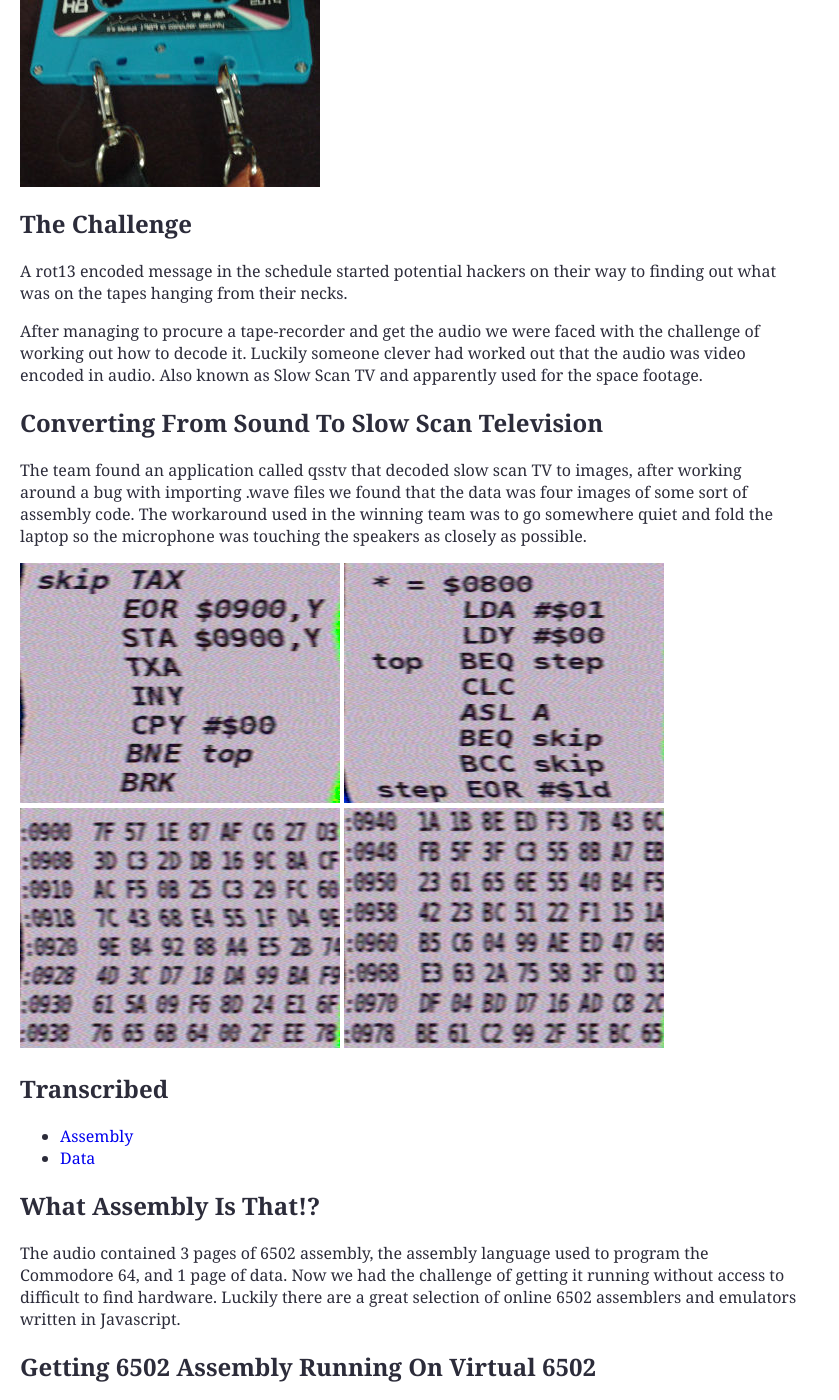
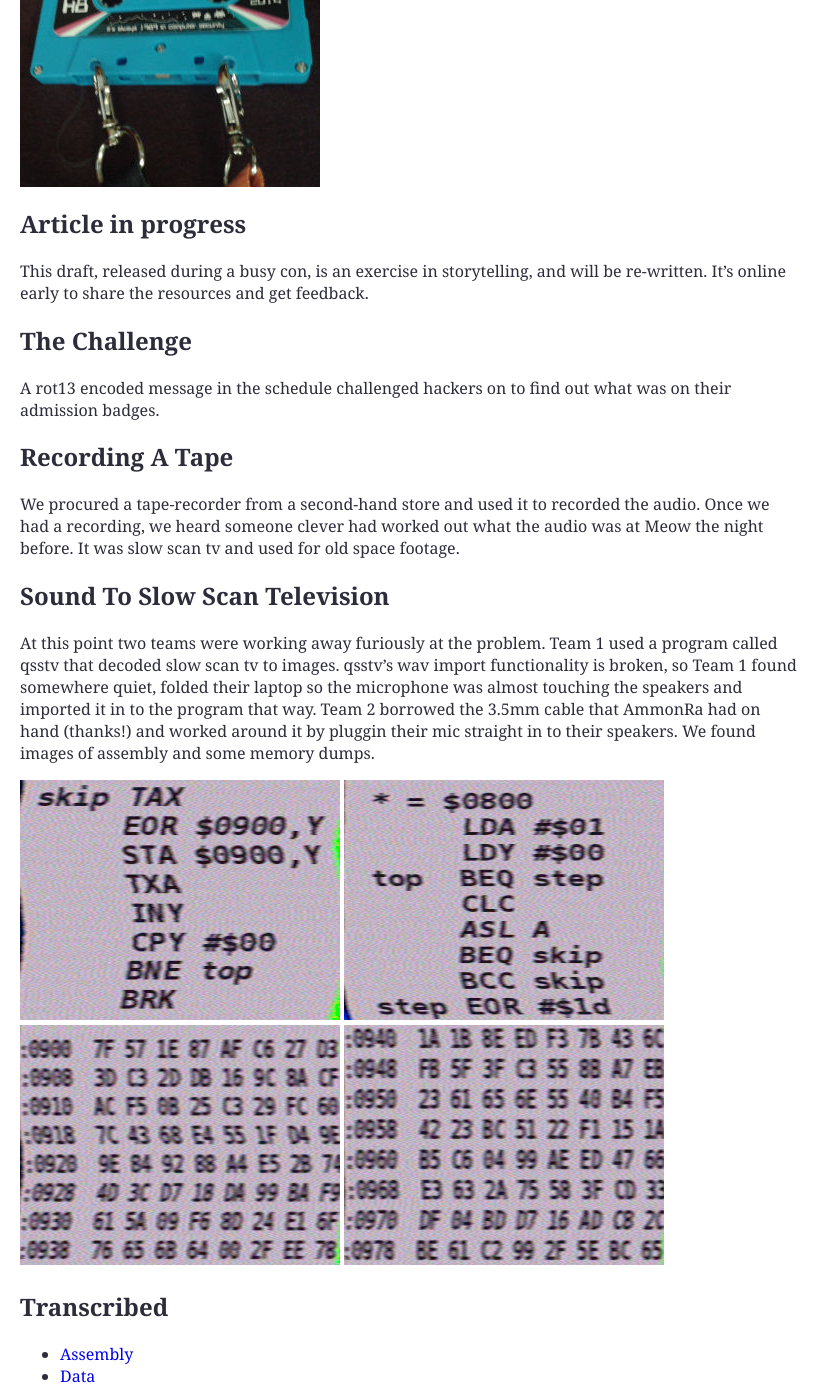
Before and after one commit to anotheredward/anotheredward.github.io, a Jekyll site: the page built from _posts/2014-12-12-kiwicon-8-cassette-challenge.md, in a window 1280 px wide and 1400 px high, scrolled down 251 px. Shown: the whole window, without its empty margins (0-839 px from the left). Built offline with Jekyll 4.4.1, drawn with Linux system fonts in a browser that asks for light colours; some of the changed text lies outside the part shown.

Commit message:
add in progress disclaimer, start refining story

```diff
--- a/_posts/2014-12-12-kiwicon-8-cassette-challenge.md
+++ b/_posts/2014-12-12-kiwicon-8-cassette-challenge.md
@@ -4,13 +4,20 @@ layout: post
 
 ![kiwicon cassette](/images/cassette.jpg)
 
+## Article in progress
+This draft, released during a busy con, is an exercise in storytelling, and will be re-written.
+It's online early to share the resources and get feedback.
+
 ## The Challenge
-A rot13 encoded message in the schedule started potential hackers on their way to finding out what was on the tapes hanging from their necks.
+A rot13 encoded message in the schedule challenged hackers on to find out what was on their admission badges.
 
-After managing to procure a tape-recorder and get the audio we were faced with the challenge of working out how to decode it. Luckily someone clever had worked out that the audio was video encoded in audio. Also known as Slow Scan TV and apparently used for the space footage.
+## Recording A Tape
+We procured a tape-recorder from a second-hand store and used it to recorded the audio. Once we had a recording, we heard someone clever had worked out what the audio was at Meow the night before.
+It was slow scan tv and used for old space footage.
 
-## Converting From Sound To Slow Scan Television
-The team found an application called qsstv that decoded slow scan TV to images, after working around a bug with importing .wave files we found that the data was four images of some sort of assembly code. The workaround used in the winning team was to go somewhere quiet and fold the laptop so the microphone was touching the speakers as closely as possible.
+## Sound To Slow Scan Television
+At this point two teams were working away furiously at the problem. Team 1 used a program called qsstv that decoded slow scan tv to images. qsstv's wav import functionality is broken, so Team 1 found somewhere quiet, folded their laptop so the microphone was almost touching the speakers and imported it in to the program that way. Team 2 borrowed the 3.5mm cable that AmmonRa had on hand (thanks!) and worked around it by pluggin their mic straight in to their speakers.
+We found images of assembly and some memory dumps.
 
 ![6502 assembly code page 1](/images/6502code1.png)
 ![6502 assembly code page 2](/images/6502code2.png)
@@ -22,17 +29,17 @@ The team found an application called qsstv that decoded slow scan TV to images,
 * [Assembly](/uploads/kc.asm)
 * [Data](/uploads/data)
 
-## What Assembly Is That!?
-The audio contained 3 pages of 6502 assembly, the assembly language used to program the Commodore 64, and 1 page of data. Now we had the challenge of getting it running without access to difficult to find hardware. Luckily there are a great selection of online 6502 assemblers and emulators written in Javascript.
+## what assembly is that!?
+The audio contained 2 pages of 6502 assembly, the assembly language used to program the commodore 64, and 2 pages of data. Now we had to get it running without a Commodore 64. luckily there are a great selection of online 6502 assemblers and emulators written in javascript.
 
-## Getting 6502 Assembly Running On Virtual 6502
-Once we had the images, both teams went about transcribing so we could execute it.
+## getting 6502 assembly running on virtual 6502
+once we had the images, both teams went about transcribing so we could execute it.
 We learned a lot from the [6502 Tutorial](https://skilldrick.github.io/easy6502/).
 Assembled the program to binary with an online [Assembler](http://e-tradition.net/bytes/6502/assembler.html).
 And executed the resulting binary on this [Emulator](http://e-tradition.net/bytes/6502/).
 
 ## Finding The Answer
-The program did not produce any output, nor did it modify the memory locations that refer to pixels on an Amiga screen. After a quick review and a bit of help we worked out that the only location in memory that was being written to was the original location of the data.
+The program did not produce any output, nor did it modify the memory locations that refer to pixels on an Commodore 64 screen. After a quick review and a bit of help we worked out that the only location in memory that was being written to was the original location of the data.
 
 When converted back to ascii it contained a message, and the key word we finally wanted to find.
 
```
